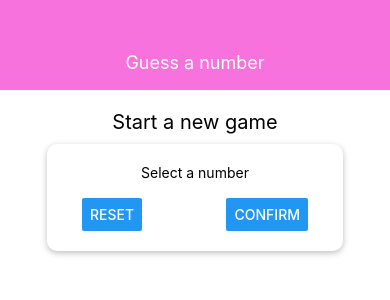
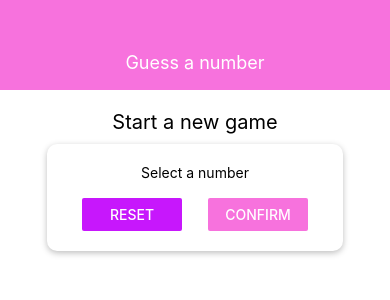
Before and after one commit to kelvanince1/React-Native, a React Native app in the folder number-game/: screen / in a window 390 px wide. Shown: the top 300 px of the page. Built offline with nearby package versions, Linux system fonts and the light colour scheme.

Commit message:
Use styling constants

```diff
--- a/number-game/components/Header/index.js
+++ b/number-game/components/Header/index.js
@@ -1,5 +1,7 @@
 import React from 'react';
 import { View, Text, StyleSheet } from 'react-native';
+
+import Colors from '../../constants/colors';
 
 const Header = props => {
     return (
@@ -13,7 +15,7 @@ const styles = StyleSheet.create({
         width: '100%',
         height: 90,
         paddingTop: 35,
-        backgroundColor: '#F772DD',
+        backgroundColor: Colors.primaryColor,
         alignItems: 'center',
         justifyContent: 'center'
     },
--- /dev/null
+++ b/number-game/constants/colors.js
@@ -0,0 +1,4 @@
+export default {
+    primaryColor: '#F772DD',
+    secondaryColor: '#c717fc'
+}
--- a/number-game/screens/StartGame/index.js
+++ b/number-game/screens/StartGame/index.js
@@ -2,6 +2,7 @@ import React from 'react';
 import { View, StyleSheet, Text, TextInput, Button } from 'react-native';
 
 import Card from '../../components/Card';
+import Colors from '../../constants/colors';
 
 const StartGame = props => {
     return (
@@ -13,8 +14,8 @@ const StartGame = props => {
 
                 />
                 <View style={styles.buttonContainer}>
-                    <Button title="Reset" onPress={() => {}} />
-                    <Button title="Confirm" onPress={() => {}} />
+                    <View style={styles.button}><Button title="Reset" onPress={() => {}} color={Colors.secondaryColor} /></View>
+                    <View style={styles.button}><Button title="Confirm" onPress={() => {}} color={Colors.primaryColor} /></View>
                 </View>
             </Card>
         </View>
@@ -41,6 +42,9 @@ const styles = StyleSheet.create({
         width: '100%',
         justifyContent: 'space-between',
         paddingHorizontal: 15
+    },
+    button: {
+        width: 100
     }
 });
 
```
